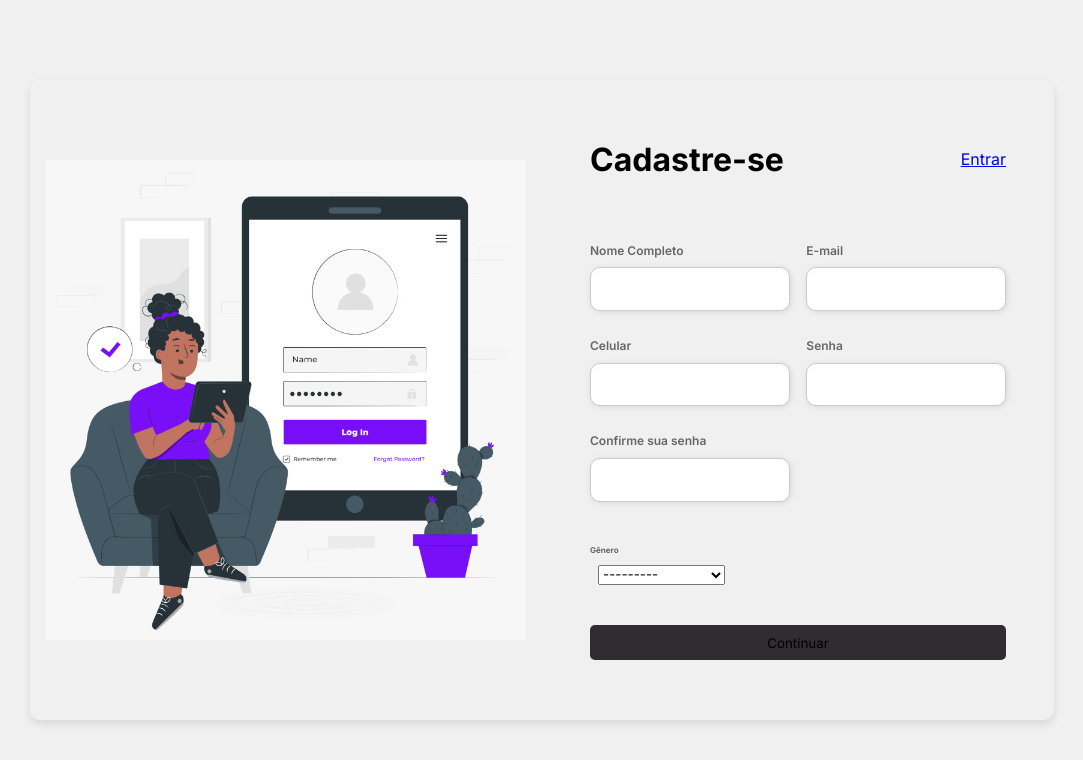
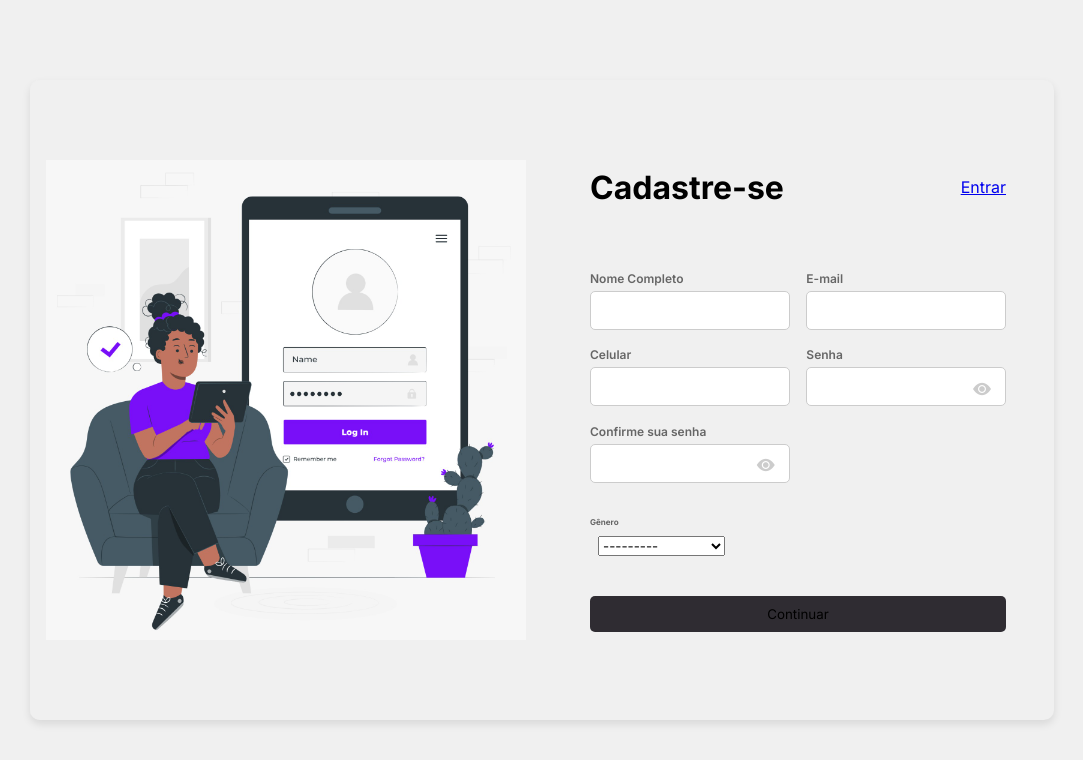
Before and after one commit to DiegoRealx/GuiaGoBackEnd, a Django app: page /usuarios/cadastrar/ in a window 1280 px wide. Shown: the top 760 px of the page, without its empty margins (98-1181 px from the left). Run offline with Django 5.2, Linux system fonts and the light colour scheme.

Commit message:
Habilitada a visualização de senha nos formulários de login e cadastro

```diff
--- a/static/assets/css/cadastro.css
+++ b/static/assets/css/cadastro.css
@@ -88,8 +88,28 @@ body {
     padding: 1rem 0;
     width: 100%;
 }
+.input-group input {
+    width: 100%;
+    padding: 10px 40px 10px 10px;
+    margin-top: 5px;
+    border: 1px solid #ccc;
+    border-radius: 5px;
+    font-size: 14px;
+    box-sizing: border-box;
+}
+.input-group i {
+    position:absolute;
+    right: 15px;
+    top: 70%;
+    transform: translateY(-50%);
+    font-size: 18px;
+    color: #ccc;
+    cursor: pointer;
+    pointer-events: all;;
+}
 
 .input-box {
+    position: relative; /* Adicione isso para permitir o posicionamento absoluto do ícone */
     display: flex;
     flex-direction: column;
     margin-bottom: 1.1rem;
@@ -97,14 +117,25 @@ body {
 }
 
 .input-box input {
-    margin: 0.6rem 0;
-    padding: 0.8rem 1.2rem;
+    width: 100%;
+    padding: 10px 40px 10px 10px; /* Ajuste o padding para deixar espaço para o ícone */
+    margin-top: 5px;
     border: 1px solid #ccc;
-    border-radius: 10px;
-    box-shadow: 1px 1px 6px rgba(0, 0, 0, 0.1);
-    transition: background-color 0.3s ease, border-color 0.3s ease;
+    border-radius: 5px;
+    font-size: 14px;
+    box-sizing: border-box;
 }
 
+.input-box i {
+    position: absolute;
+    right: 15px;
+    top: 70%;
+    transform: translateY(-50%);
+    font-size: 18px;
+    color: #ccc;
+    cursor: pointer;
+    pointer-events: all;
+}
 .input-box input:hover {
     background-color: #f9f9f9;
 }
--- /dev/null
+++ b/static/assets/js/cadastro.js
@@ -0,0 +1,12 @@
+function mostrarSenha(inputId, btnId) {
+    var inputPass = document.getElementById(inputId);
+    var btnShowPass = document.getElementById(btnId);
+
+    if (inputPass.type === 'password') {
+        inputPass.setAttribute('type', 'text');
+        btnShowPass.classList.replace('bi-eye-fill', 'bi-eye-slash-fill');
+    } else {
+        inputPass.setAttribute('type', 'password');
+        btnShowPass.classList.replace('bi-eye-slash-fill', 'bi-eye-fill');
+    }
+}
--- a/usuarios/forms.py
+++ b/usuarios/forms.py
@@ -9,6 +9,12 @@ class FormularioCadastroUsuario(forms.ModelForm):
     class Meta:
         model = Usuario
         fields = ['email', 'nome_completo', 'telefone', 'senha', 'genero', 'interesses', 'gastronomia', 'estilo']
+
+    def clean_email(self):
+        email=self.cleaned_data.get("email")
+        if Usuario.objects.filter(email=email).exists():
+            raise forms.ValidationError("Este e-mail ja esta cadastrado.")
+        return email
 
     def clean(self):
         cleaned_data = super().clean()
--- a/usuarios/templates/usuarios/cadastrar.html
+++ b/usuarios/templates/usuarios/cadastrar.html
@@ -5,6 +5,7 @@
     <meta charset="UTF-8" />
     <meta name="viewport" content="width=device-width, initial-scale=1.0" />
     <link rel="stylesheet" href="{% static 'assets/css/cadastro.css' %}" />
+    <link rel="stylesheet" href="https://cdn.jsdelivr.net/npm/bootstrap-icons@1.11.3/font/bootstrap-icons.min.css">
     <title>Formulário de cadastro</title>
   </head>
 
@@ -41,10 +42,12 @@
             <div class="input-box">
               <label for="id_senha">Senha</label>
               {{ formulario.senha }}
+              <i class="bi bi-eye-fill" id="btn-senha" onclick="mostrarSenha('id_senha', 'btn-senha')"></i>
             </div>
             <div class="input-box">
               <label for="id_confirma_senha">Confirme sua senha</label>
               {{ formulario.confirma_senha }}
+              <i class="bi bi-eye-fill" id="btn-confirma-senha" onclick="mostrarSenha('id_confirma_senha', 'btn-confirma-senha')"></i>
             </div>
           </div>
           <div class="gender-inputs">
@@ -65,8 +68,18 @@
               {% endfor %}
           </ul>
           {% endif %}
+          {% if formulario.errors %}
+    <ul>
+        {% for field, errors in formulario.errors.items %}
+            {% for error in errors %}
+                <li>{{ error }}</li>
+            {% endfor %}
+        {% endfor %}
+    </ul>
+{% endif %}
         </form>
       </div>
     </div>
+    <script src="{% static 'assets/js/cadastro.js' %}"></script>
   </body>
 </html>
--- a/usuarios/templates/usuarios/login.html
+++ b/usuarios/templates/usuarios/login.html
@@ -6,6 +6,7 @@
     <title>Login</title>
     {% load static %}
     <link rel="stylesheet" href="{% static 'assets/css/login.css' %}">
+    <link rel="stylesheet" href="https://cdn.jsdelivr.net/npm/bootstrap-icons@1.11.3/font/bootstrap-icons.min.css">
 </head>
 <body>
     <div class="login-container">
@@ -30,6 +31,7 @@
                 <div class="input-group">
                     <label for="password">Senha</label>
                     <input type="password" id="password" name="password" required>
+                    <i class="bi bi-eye-fill" id="btn-senha" onclick="mostrarSenha()"></i>
                 </div>
                 <button type="submit">LOGIN</button>
                 <a href="{% url "password_reset" %}" class="forgot">Esqueceu sua senha?</a>
@@ -37,5 +39,6 @@
             <a href="{% url 'cadastrar' %}" class="create-account">Cadastre-se</a>
         </div>
     </div>
+    <script src="{% static 'assets/js/login.js' %}"></script>
 </body>
 </html>
```
Also changed, not shown: static/assets/css/login.css (+14 -1 lines), static/assets/js/login.js (added, +12 -0 lines), 1 other file.
